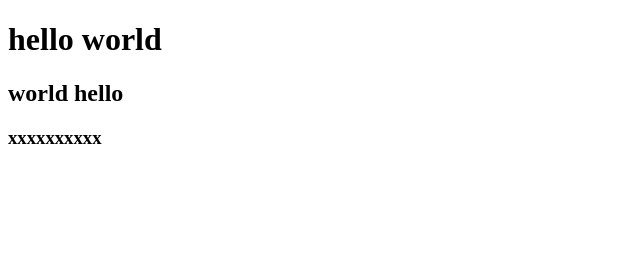
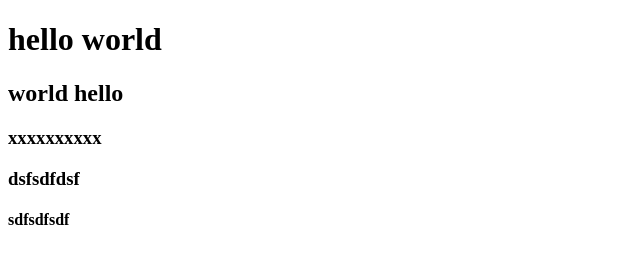
Before and after one commit to 888-wzk/testDemo, a plain HTML site: page index.html in a window 1280 px wide. Shown: the whole page, without its empty margins (0-640 px from the left). Drawn offline with Linux system fonts and the light colour scheme.

Commit message:
这是第五次提交

```diff
--- a/index.html
+++ b/index.html
@@ -9,5 +9,7 @@
     <h1>hello world</h1>
     <h2>world hello</h2>
     <h3>xxxxxxxxxx</h3>
+    <h3>dsfsdfdsf</h3>
+    <h4>sdfsdfsdf</h4>
 </body>
 </html>
```
Also changed, not shown: 1 other file.
